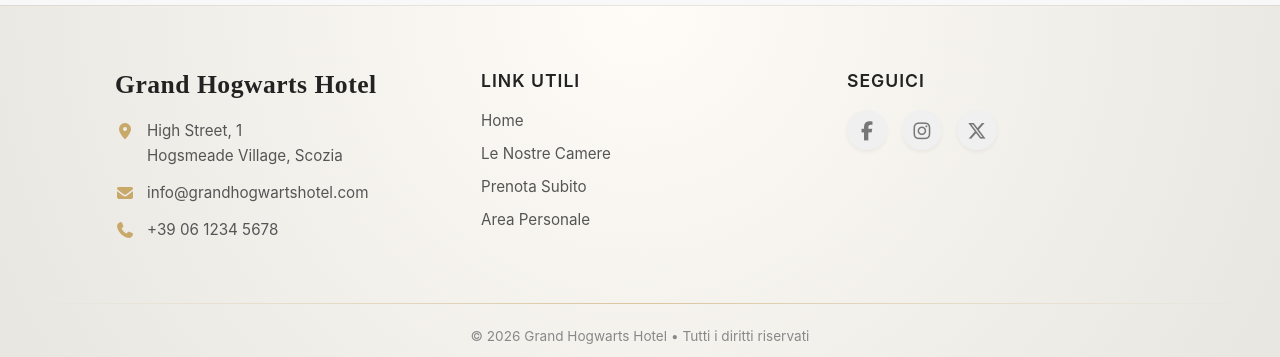
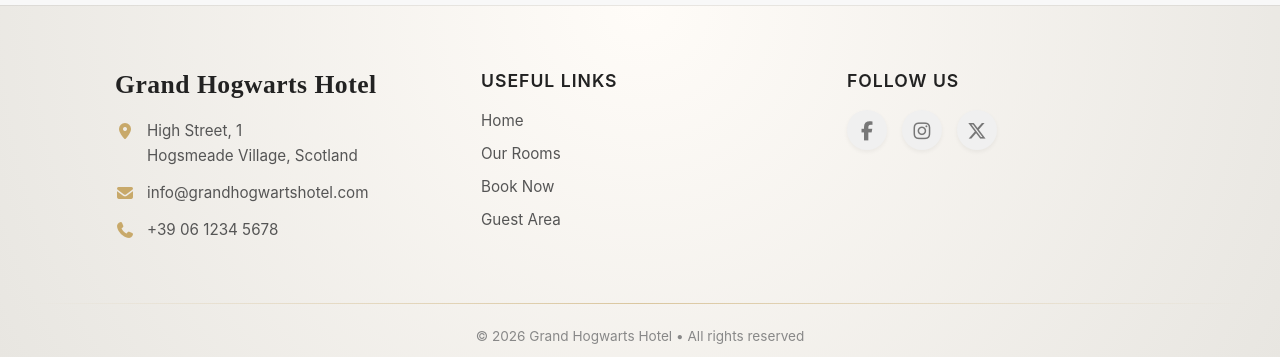
Before and after one commit to MelSam06/hotel-front-end, an Angular app: page /home in a window 1280 px wide. Shown: the part 1913-2270 px from the top of the page. Built offline with nearby package versions, Linux system fonts and the light colour scheme.

Commit message:
Footer aggiornato

```diff
--- a/src/app/footer/footer.html
+++ b/src/app/footer/footer.html
@@ -6,7 +6,7 @@
       <ul class="contact-info">
         <li>
           <i class="fa-solid fa-location-dot"></i>
-          <span>High Street, 1<br>Hogsmeade Village, Scozia</span>
+          <span>High Street, 1<br>Hogsmeade Village, Scotland</span>
         </li>
         <li>
           <i class="fa-solid fa-envelope"></i>
@@ -21,18 +21,18 @@
 
     <div class="footer-col">
       <h3 style="font-family: 'Inter', sans-serif; font-size: 1.1rem; text-transform: uppercase; letter-spacing: 1px;">
-        Link Utili</h3>
+        Useful Links</h3>
       <ul class="footer-links">
         <li><a routerLink="/home">Home</a></li>
-        <li><a routerLink="/roomsvisibility">Le Nostre Camere</a></li>
-        <li><a routerLink="/reserve-room">Prenota Subito</a></li>
-        <li><a routerLink="/login">Area Personale</a></li>
+        <li><a routerLink="/roomsvisibility">Our Rooms</a></li>
+        <li><a routerLink="/reserve-room">Book Now</a></li>
+        <li><a routerLink="/login">Guest Area</a></li>
       </ul>
     </div>
 
     <div class="footer-col">
       <h3 style="font-family: 'Inter', sans-serif; font-size: 1.1rem; text-transform: uppercase; letter-spacing: 1px;">
-        Seguici</h3>
+        Follow Us</h3>
       <div class="social-icons">
         <a href="https://www.facebook.com" target="_blank" rel="noopener noreferrer" class="fb"><i
             class="fa-brands fa-facebook-f"></i></a>
@@ -48,6 +48,6 @@
   <div class="footer-divider"></div>
 
   <div class="footer-bottom">
-    <p>© 2026 Grand Hogwarts Hotel • Tutti i diritti riservati</p>
+    <p>© 2026 Grand Hogwarts Hotel • All rights reserved</p>
   </div>
 </footer>
```
